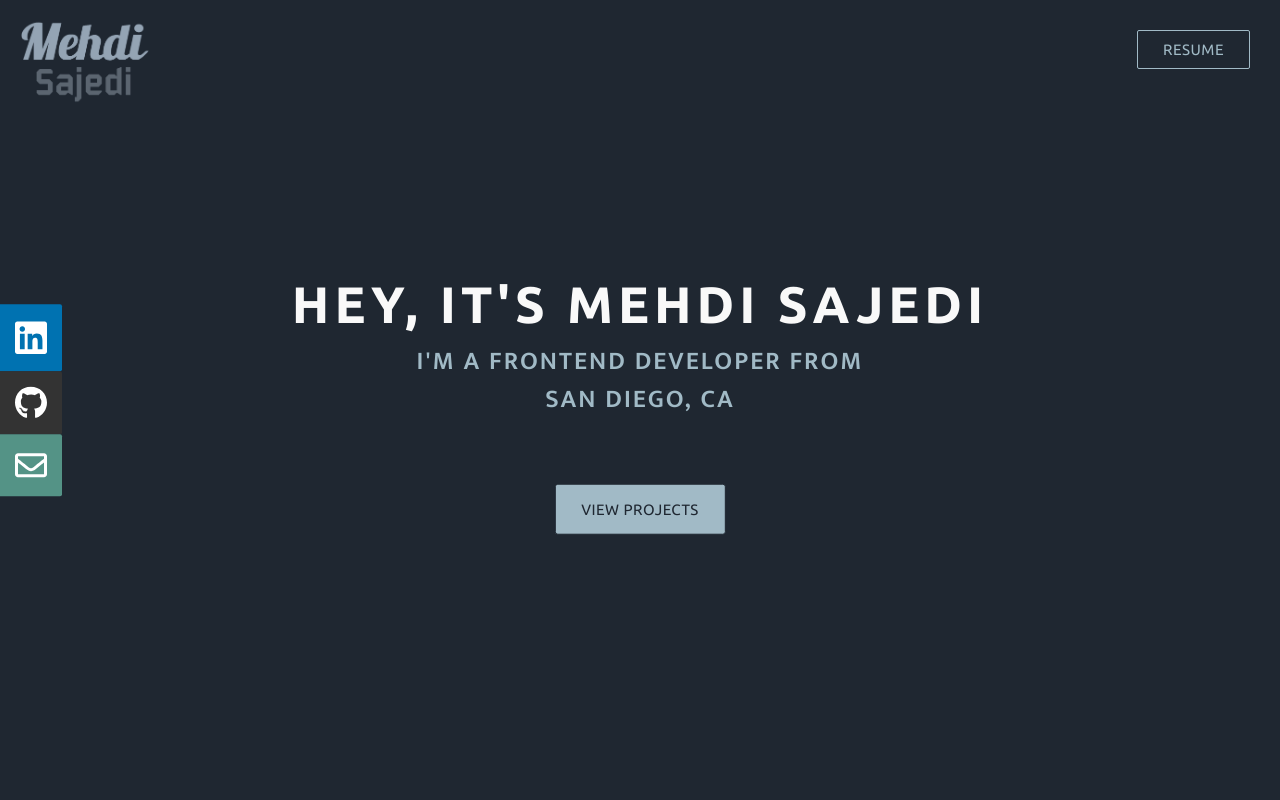
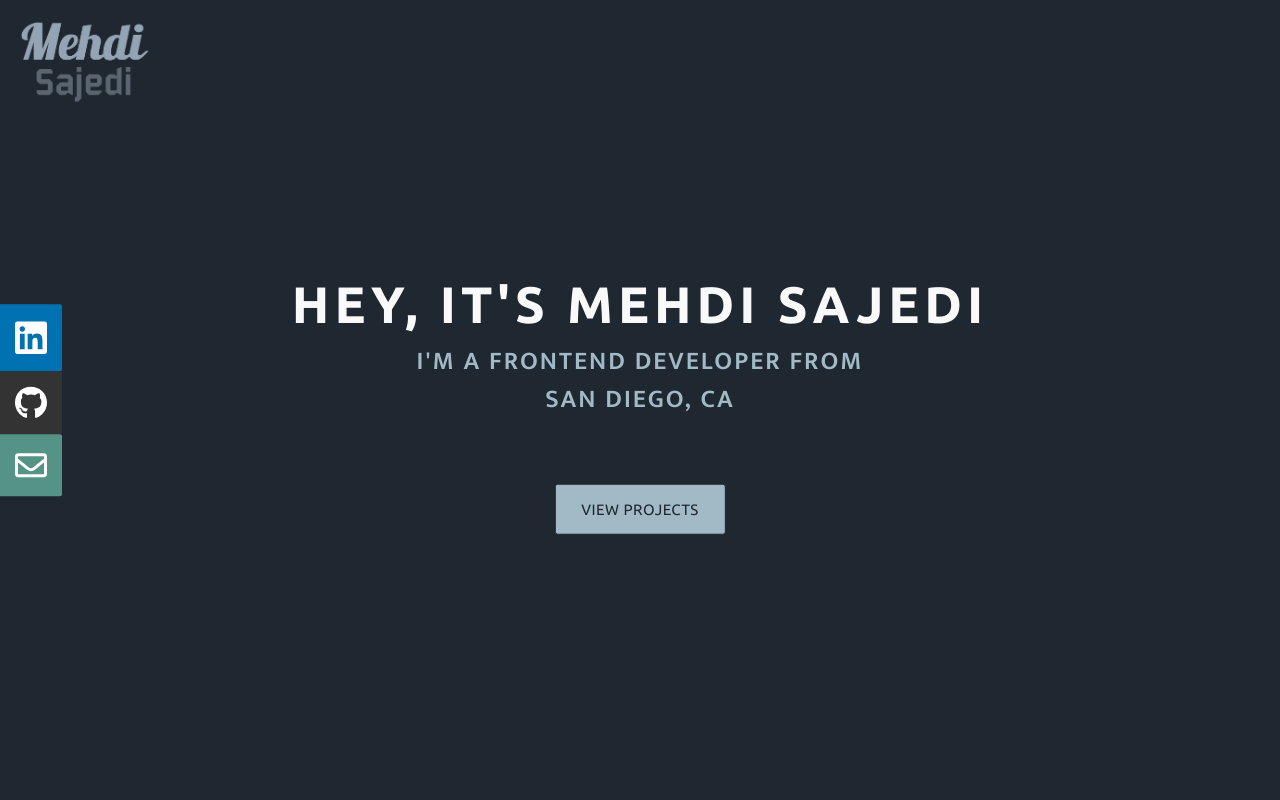
Before and after one commit to MehdiSajedi1/MehdiSajedi1.github.io, a website: page docs/index.html in a window 1280 px wide. Shown: the top 800 px of the page. Drawn offline with Linux system fonts and the light colour scheme.

Commit message:
Removed resume

```diff
--- a/docs/index.html
+++ b/docs/index.html
@@ -19,7 +19,6 @@
       <img src="./images/logo.png" class="logo-image" alt="logo">
     </a>
 
-    <a class='resume btn' href="./resume.pdf" target="_blank">Resume</a>
 
     <div class="side-menu">
       <a href="https://www.linkedin.com/in/mehdi-sajedi/" target="_blank" class='linkedin' rel="noreferrer">
--- a/sass/components/_hero.scss
+++ b/sass/components/_hero.scss
@@ -21,34 +21,6 @@
     .logo-image {
       width: 100%;
       height: 100%;
-    }
-  }
-
-  //- ***********************************************************
-  // RESUME
-  //- ***********************************************************
-  .resume {
-    position: absolute;
-    right: 30px;
-    top: 30px;
-    color: $clr-light-blue;
-    border: 1px solid $clr-light-blue;
-    padding: clamp(10px, 0.7vw, 16px) clamp(25px, 1.75vw, 40px);
-
-    @include media('<=600px') {
-      right: 20px;
-      top: 20px;
-    }
-
-    @include media('<=phone') {
-      font-size: 1.3rem;
-    }
-
-    @media (hover: hover) {
-      &:hover {
-        background-color: $clr-light-blue;
-        color: $clr-dark-blue;
-      }
     }
   }
 
```
Also changed, not shown: 1 other file.
